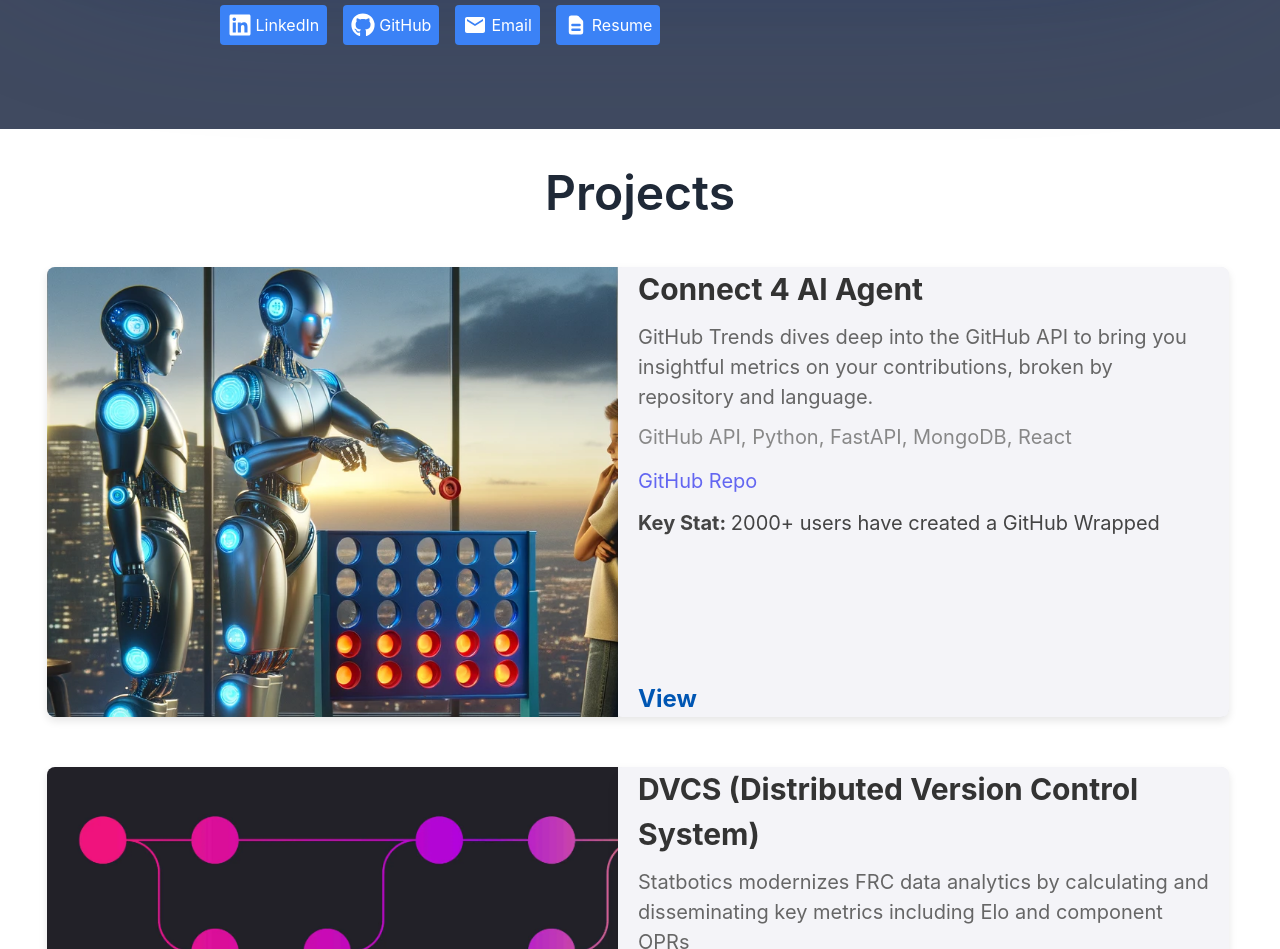
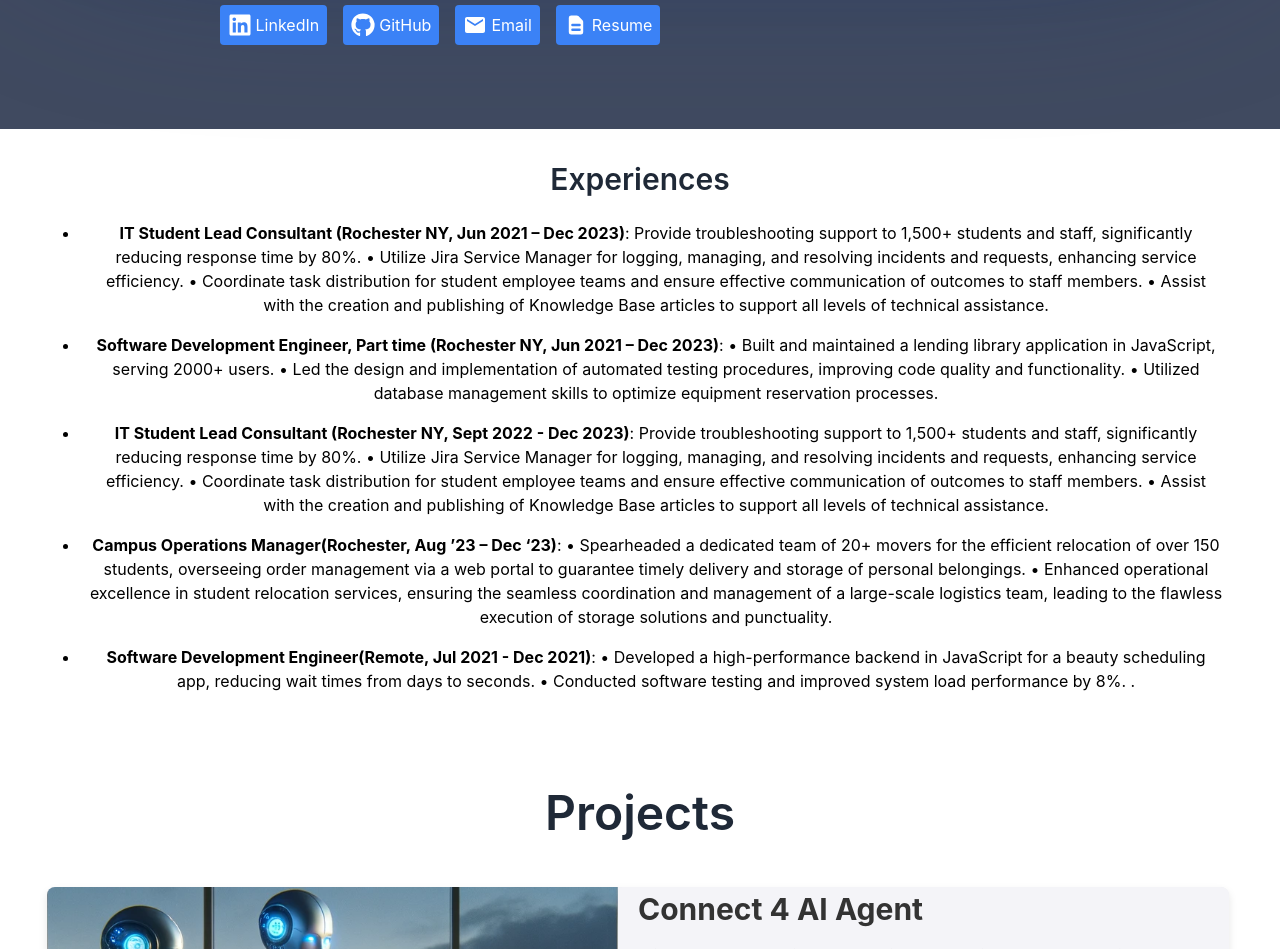
Before and after one commit to jameswani/portfolio, a React (Create React App) app: page / in a window 1280 px wide. Shown: the part 740-1689 px from the top of the page. Built offline with nearby package versions, Linux system fonts and the light colour scheme.

Commit message:
adding experience to github

```diff
--- a/src/App.js
+++ b/src/App.js
@@ -3,6 +3,7 @@ import NavBar from './pages/NavBar.jsx';
 import About from './pages/About.jsx';
 import Projects from './pages/Projects.jsx';
 import {Footer} from './pages/Footer.jsx';
+import Experience from './pages/Experience.jsx';
 
 function App() {
   return (
@@ -10,6 +11,7 @@ function App() {
 
         <NavBar />
         <About />
+        <Experience/>
         <Projects/>
         <Footer/>
     </div>
--- /dev/null
+++ b/src/pages/Experience.jsx
@@ -0,0 +1,76 @@
+import React from "react";
+import "../styles/Portfolio.css"; // Make sure to import your CSS file
+
+function Experience() {
+  return (
+    <div className="p-8 mx-auto">
+      <h1 className="text-3xl font-semibold text-gray-800 dark:text-white">
+        Experiences
+      </h1>
+      <div className="p-4">
+        <ul className="list-disc pl-8">
+          <li className="p-2">
+            <strong>
+              IT Student Lead Consultant (Rochester NY, Jun 2021 – Dec 2023)
+            </strong>
+            : Provide troubleshooting support to 1,500+ students and staff,
+            significantly reducing response time by 80%. • Utilize Jira Service
+            Manager for logging, managing, and resolving incidents and requests,
+            enhancing service efficiency. • Coordinate task distribution for
+            student employee teams and ensure effective communication of
+            outcomes to staff members. • Assist with the creation and publishing
+            of Knowledge Base articles to support all levels of technical
+            assistance.
+          </li>
+          <li className="p-2">
+            <strong>
+              Software Development Engineer, Part time (Rochester NY, Jun 2021 –
+              Dec 2023)
+            </strong>
+            : • Built and maintained a lending library application in
+            JavaScript, serving 2000+ users. • Led the design and implementation
+            of automated testing procedures, improving code quality and
+            functionality. • Utilized database management skills to optimize
+            equipment reservation processes.
+          </li>
+          <li className="p-2">
+            <strong>
+              IT Student Lead Consultant (Rochester NY, Sept 2022 - Dec 2023)
+            </strong>
+            : Provide troubleshooting support to 1,500+ students and staff,
+            significantly reducing response time by 80%. • Utilize Jira Service
+            Manager for logging, managing, and resolving incidents and requests,
+            enhancing service efficiency. • Coordinate task distribution for
+            student employee teams and ensure effective communication of
+            outcomes to staff members. • Assist with the creation and publishing
+            of Knowledge Base articles to support all levels of technical
+            assistance.
+          </li>
+          <li className="p-2">
+            <strong>
+              Campus Operations Manager(Rochester, Aug ’23 – Dec ‘23)
+            </strong>
+            : • Spearheaded a dedicated team of 20+ movers for the efficient
+            relocation of over 150 students, overseeing order management via a
+            web portal to guarantee timely delivery and storage of personal
+            belongings. • Enhanced operational excellence in student relocation
+            services, ensuring the seamless coordination and management of a
+            large-scale logistics team, leading to the flawless execution of
+            storage solutions and punctuality.
+          </li>
+          <li className="p-2">
+            <strong>
+              Software Development Engineer(Remote, Jul 2021 - Dec 2021)
+            </strong>
+            : • Developed a high-performance backend in JavaScript for a beauty
+            scheduling app, reducing wait times from days to seconds. •
+            Conducted software testing and improved system load performance by
+            8%. .
+          </li>
+        </ul>
+      </div>
+    </div>
+  );
+}
+
+export default Experience;
```
